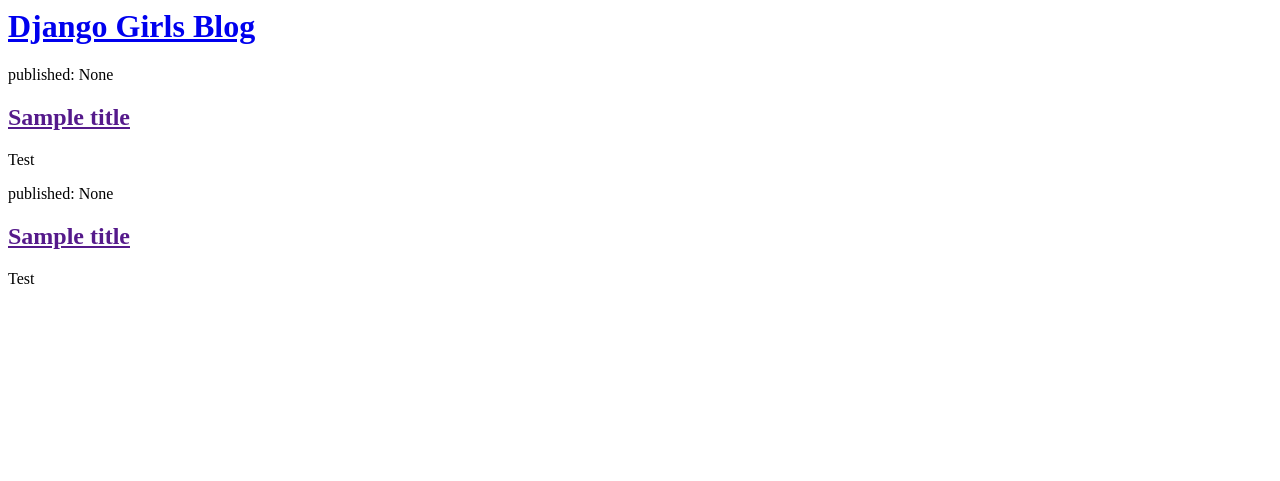
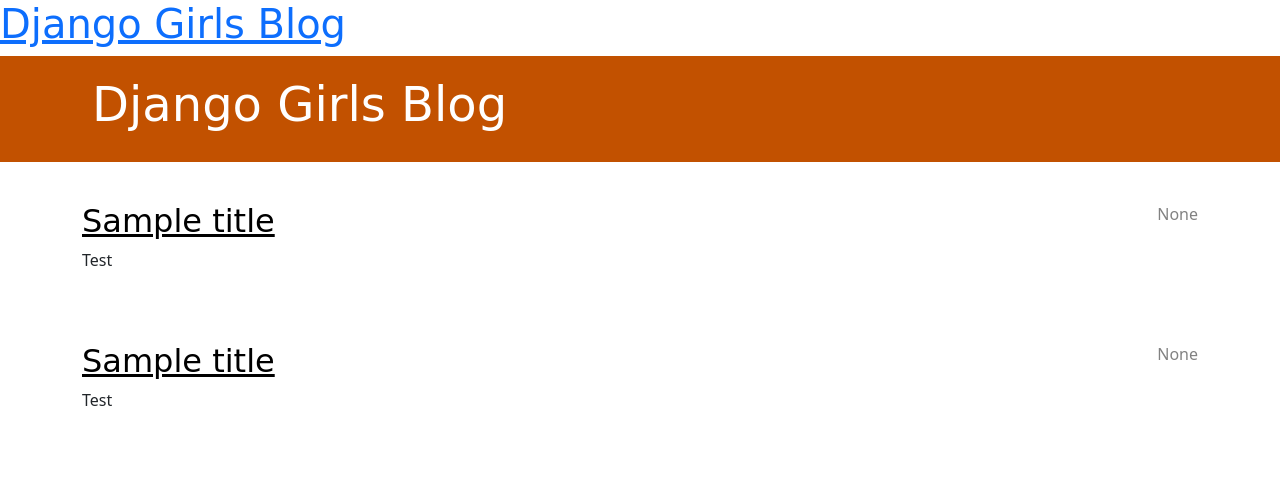
Before and after one commit to akneeehow/articulate, a Django app: template blog/templates/blog/post_list.html in a window 1280 px wide. Shown: the top 481 px of the page. Run offline with Django 4.2, Linux system fonts and the light colour scheme; the template is opened without the code that fills it: values that come from a table or form of the project are taken from there, others are empty; data comes from the database, SQL or seed files in the repository.

Commit message:
“lol”

```diff
--- /dev/null
+++ b/blog/static/css/blog.css
@@ -0,0 +1,70 @@
+.page-header {
+    background-color: #C25100;
+    margin-top: 0;
+    margin-bottom: 40px;
+    padding: 20px 20px 20px 40px;
+}
+
+.page-header h1,
+.page-header h1 a,
+.page-header h1 a:visited,
+.page-header h1 a:active {
+    color: #ffffff;
+    font-size: 36pt;
+    text-decoration: none;
+}
+
+h1,
+h2,
+h3,
+h4 {
+    font-family: 'Lobster', cursive;
+}
+
+.date {
+    color: #828282;
+}
+
+.save {
+    float: right;
+}
+
+.post-form textarea,
+.post-form input {
+    width: 100%;
+}
+
+.top-menu,
+.top-menu:hover,
+.top-menu:visited {
+    color: #ffffff;
+    float: right;
+    font-size: 26pt;
+    margin-right: 20px;
+}
+
+.post {
+    margin-bottom: 70px;
+}
+
+.post h2 a,
+.post h2 a:visited {
+    color: #000000;
+}
+
+.post > .date,
+.post > .actions {
+    float: right;
+}
+
+.btn-secondary,
+.btn-secondary:visited {
+    color: #C25100;
+    background: none;
+    border-color: #C25100;
+}
+
+.btn-secondary:hover {
+    color: #FFFFFF;
+    background-color: #C25100;
+}
--- a/blog/templates/blog/post_list.html
+++ b/blog/templates/blog/post_list.html
@@ -1,11 +1,36 @@
+{% load static %}
+<!DOCTYPE html>
+<html>
+    <head>
+        <title>Django Girls blog</title>
+        <link rel="stylesheet" href="https://cdn.jsdelivr.net/npm/bootstrap@5.1.3/dist/css/bootstrap.min.css" integrity="sha384-1BmE4kWBq78iYhFldvKuhfTAU6auU8tT94WrHftjDbrCEXSU1oBoqyl2QvZ6jIW3" crossorigin="anonymous">
+        <link rel="stylesheet" href="{% static 'css/blog.css' %}">
+    </head>
+    <body>
         <header>
             <h1><a href="/">Django Girls Blog</a></h1>
         </header>
 
+
+        <header class="page-header">
+            <div class="container">
+                <h1><a href="/">Django Girls Blog</a></h1>
+            </div>
+        </header>
+
+
+        <main class="container">
+            <div class="row">
+                <div class="col">
                     {% for post in posts %}
-    <article>
-        <time>published: {{ post.published_date }}</time>
+                        <article class="post">
+                            <time class="date">
+                                {{ post.published_date }}
+                            </time>
                             <h2><a href="">{{ post.title }}</a></h2>
                             <p>{{ post.text|linebreaksbr }}</p>
                         </article>
                     {% endfor %}
+                </div>
+            </div>
+        </main>
```
Also changed, not shown: blog/templates/blog/base.html (added). Lines whose indentation alone changed are shown as unchanged.
